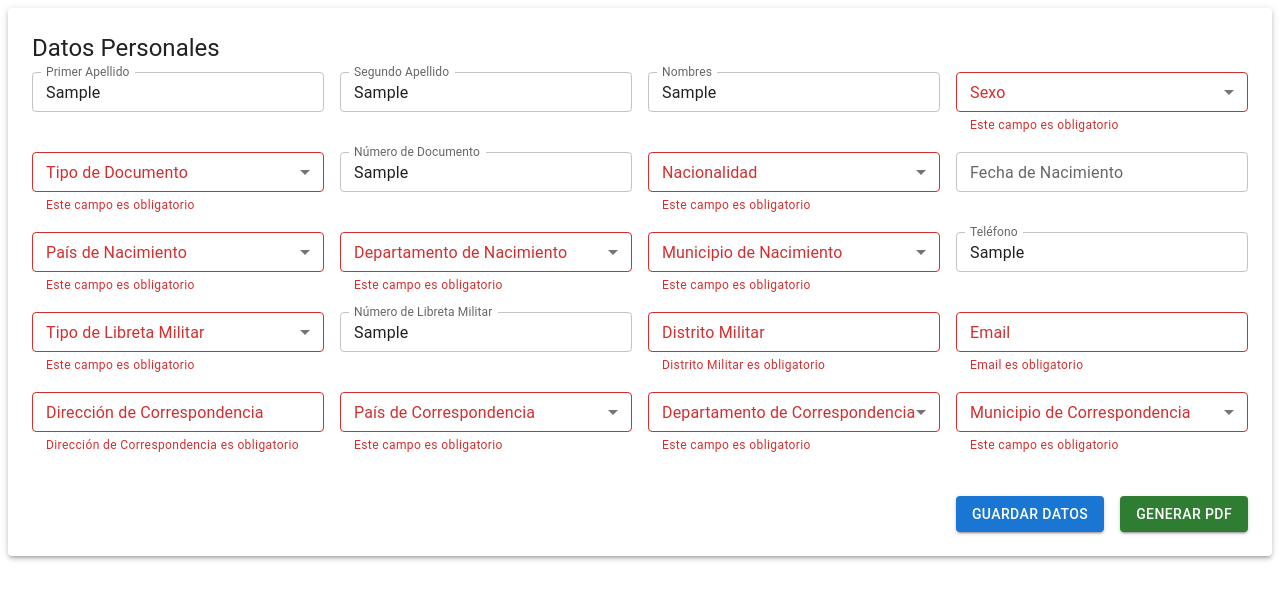
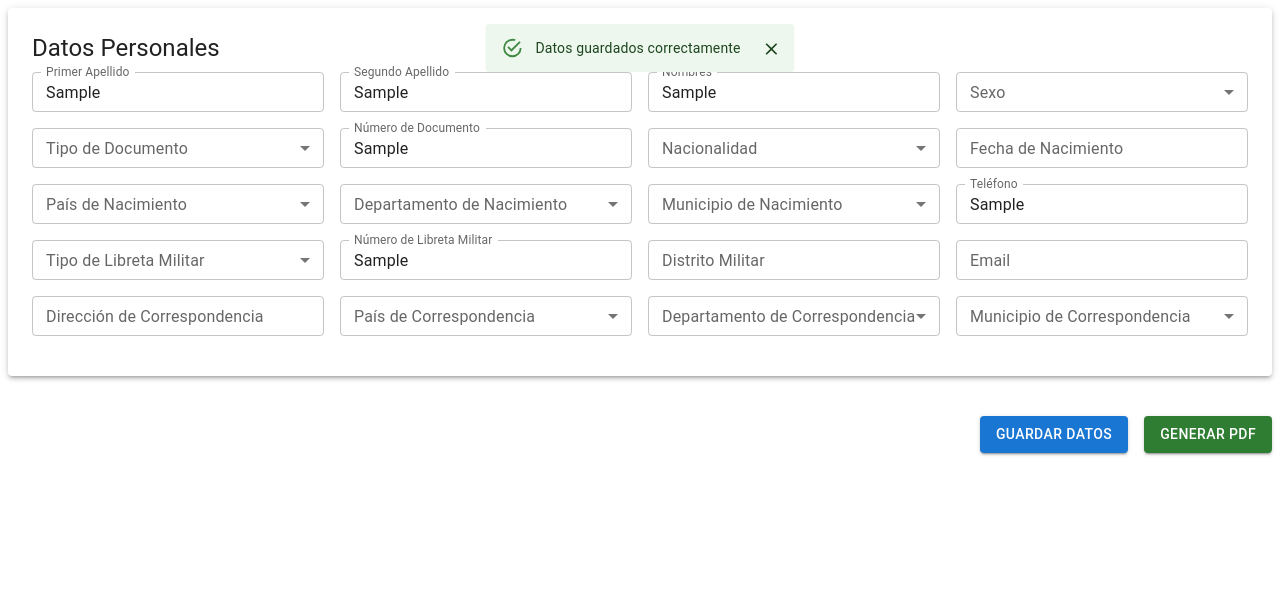
Before and after one commit to vapinedo/ResumeBuilder2025, a React (Vite) app: page / in a window 1280 px wide. Both pictures are taken after typing "Sample", "Sample", "Sample", "Sample", "Sample", "Sample" into the empty fields and a click on the button "GUARDAR DATOS". Shown: the top 600 px of the page. Built offline with nearby package versions, Linux system fonts and the light colour scheme.

Commit message:
refactor datos personales to be concise

```diff
--- a/src/components/DatosPersonalesForm.tsx
+++ b/src/components/DatosPersonalesForm.tsx
@@ -1,23 +1,12 @@
 import React from 'react';
-import { Snackbar, Alert } from '@mui/material';
+import { Typography, Paper } from '@mui/material';
 import { AutoGridRow } from '@components/AutoGridRow';
-import { FormButtons } from '@components/FormButtons';
-import { Typography, Paper } from '@mui/material';
 import { RenderFormFields } from '@components/RenderFormFields';
 import { useDatosPersonalesForm } from '@hooks/useDatosPersonalesForm';
 import { datosPersonalesCampos } from '@utils/datosPersonalesFormConfig';
 
 export const DatosPersonalesForm: React.FC = () => {
-  const {
-    watch,
-    errors,
-    setValue,
-    register,
-    onSubmit,
-    handleSubmit,
-    openSnackbar,
-    handleSnackbarClose
-  } = useDatosPersonalesForm();
+  const { watch, errors, setValue, register } = useDatosPersonalesForm();
 
   return (
     <Paper elevation={3} sx={{ padding: 3, marginBottom: 3 }}>
@@ -25,7 +14,6 @@ export const DatosPersonalesForm: React.FC = () => {
         Datos Personales
       </Typography>
 
-      <form onSubmit={handleSubmit(onSubmit)}>
       {datosPersonalesCampos.map((fila, rowIndex) => (
         <AutoGridRow key={rowIndex} rowSpacing={2}>
           {fila.map((campo) => (
@@ -40,20 +28,6 @@ export const DatosPersonalesForm: React.FC = () => {
           ))}
         </AutoGridRow>
       ))}
-
-        <FormButtons handleSubmit={handleSubmit} onSubmit={onSubmit} />
-      </form>
-
-      <Snackbar
-        open={openSnackbar}
-        autoHideDuration={3000}
-        onClose={handleSnackbarClose}
-        anchorOrigin={{ vertical: 'top', horizontal: 'center' }}
-      >
-        <Alert onClose={handleSnackbarClose} severity='success'>
-          Datos guardados correctamente
-        </Alert>
-      </Snackbar>
     </Paper>
   );
 };
--- a/src/components/HojaDeVidaForm.tsx
+++ b/src/components/HojaDeVidaForm.tsx
@@ -1,6 +1,27 @@
 import React from 'react';
+import { Snackbar, Alert } from '@mui/material';
+import { FormButtons } from '@components/FormButtons';
 import { DatosPersonalesForm } from '@components/DatosPersonalesForm';
+import { useDatosPersonalesForm } from '@hooks/useDatosPersonalesForm';
 
 export const HojaDeVidaForm: React.FC = () => {
-  return <DatosPersonalesForm />;
+  const { onSubmit, handleSubmit, openSnackbar, handleSnackbarClose } = useDatosPersonalesForm();
+
+  return (
+    <form onSubmit={handleSubmit(onSubmit)}>
+      <DatosPersonalesForm />
+      <FormButtons handleSubmit={handleSubmit} onSubmit={onSubmit} />
+
+      <Snackbar
+        open={openSnackbar}
+        autoHideDuration={3000}
+        onClose={handleSnackbarClose}
+        anchorOrigin={{ vertical: 'top', horizontal: 'center' }}
+      >
+        <Alert onClose={handleSnackbarClose} severity='success'>
+          Datos guardados correctamente
+        </Alert>
+      </Snackbar>
+    </form>
+  );
 };
```
Lines whose indentation alone changed are shown as unchanged.
